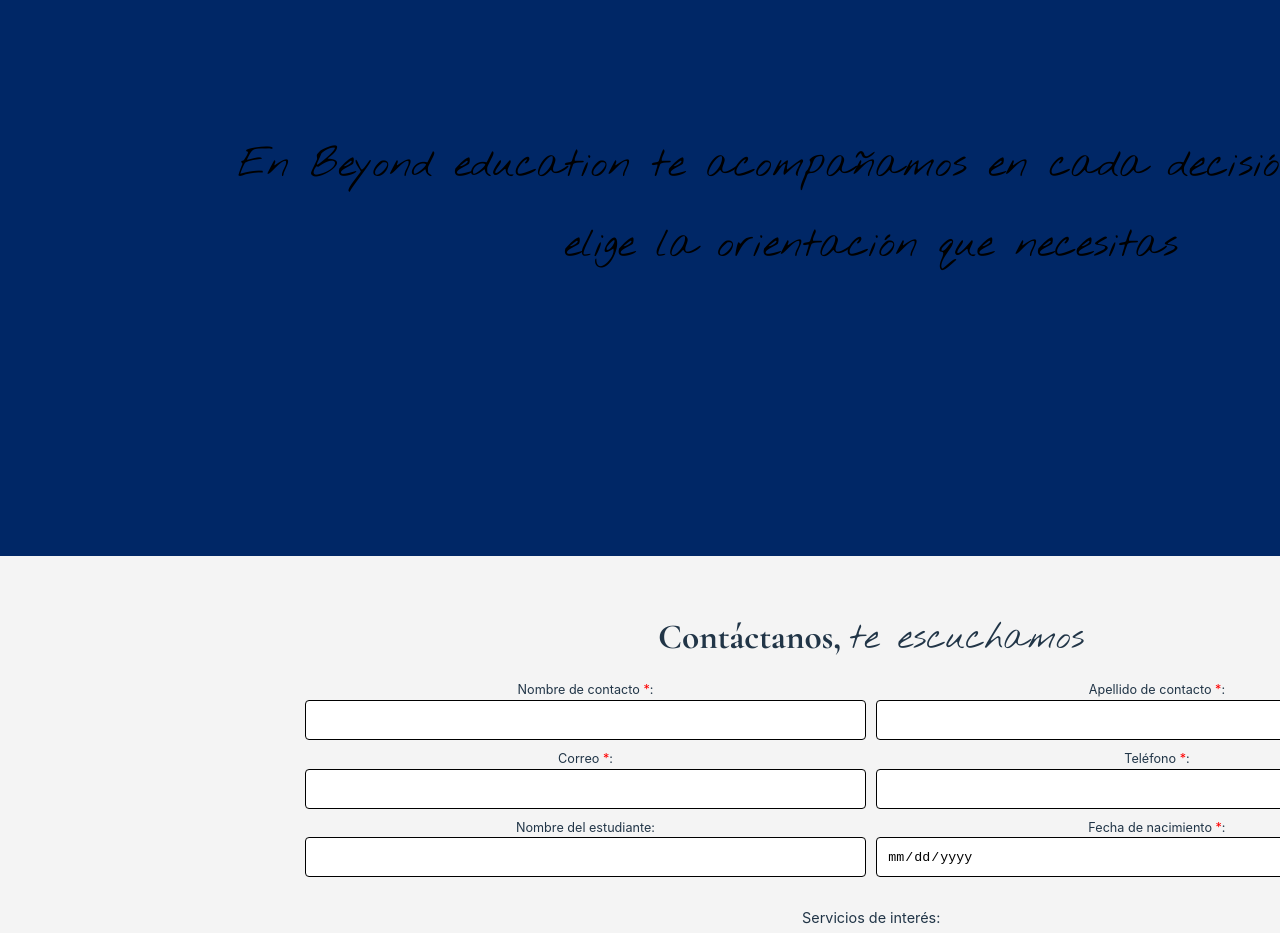
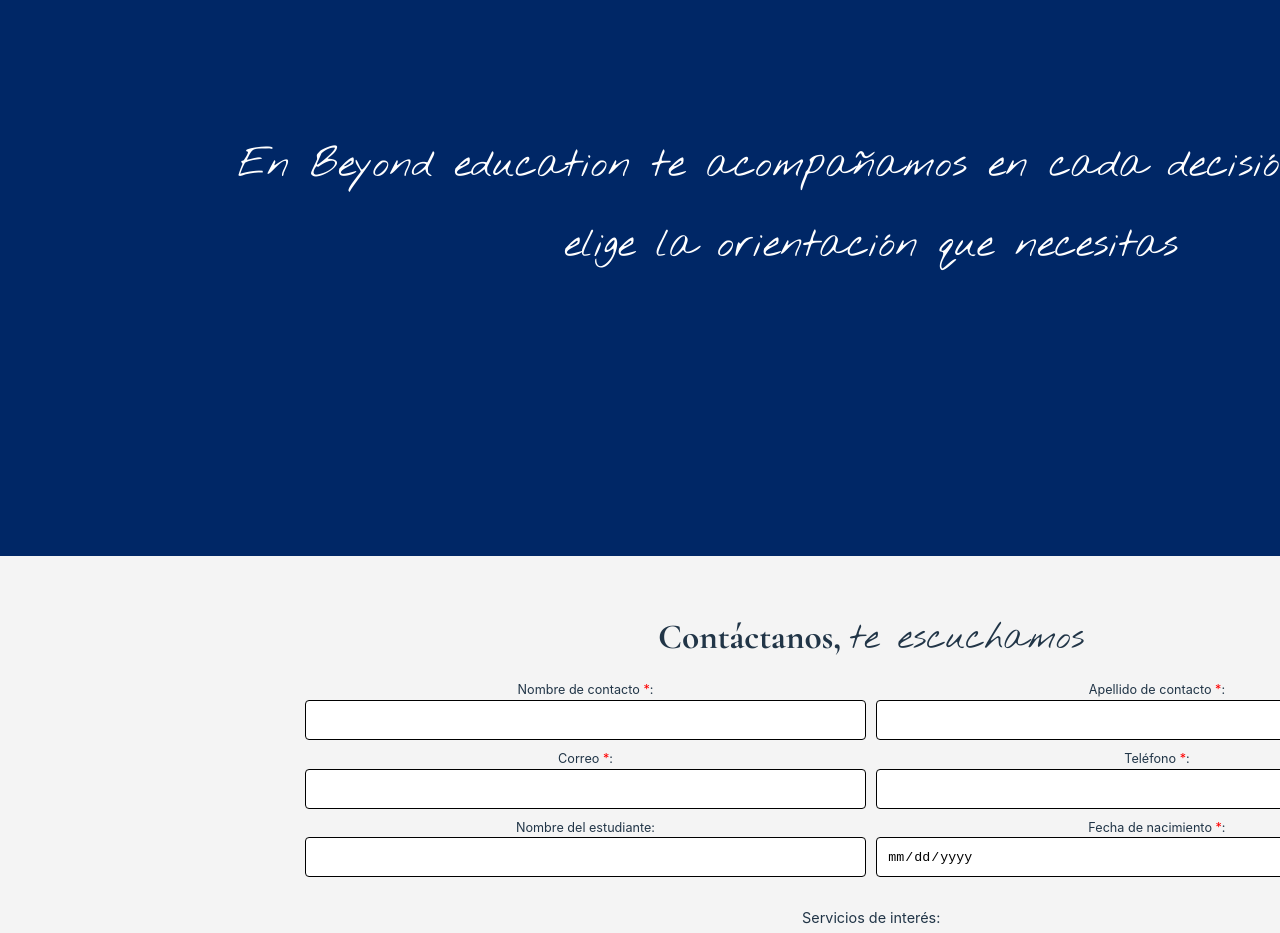
Before and after one commit to nicoDataCreator/fullstack, a React (Vite) app in the folder client/: page / in a window 1280 px wide. Shown: the part 1540-2473 px from the top of the page. Built offline with nearby package versions, Linux system fonts and the light colour scheme.

Commit message:
client/cambiar boton home

```diff
--- a/client/src/components/Main/Login/Login.jsx
+++ b/client/src/components/Main/Login/Login.jsx
@@ -21,7 +21,7 @@
               <label htmlFor="">Password
                 <span className="required">*</span>:
               </label>
-              <input type="text" placeholder="Password" />
+              <input type="password" placeholder="Password" />
             </article>
             <button className="botonsubmit" type="submit" >Submit</button>
             <button className="button-google-container">
--- a/client/src/components/Main/Signup/Signup.jsx
+++ b/client/src/components/Main/Signup/Signup.jsx
@@ -19,7 +19,7 @@
               <label htmlFor="">Password
                 <span className="required">*</span>:
               </label>
-              <input type="text" placeholder="Password" />
+              <input type="password" placeholder="Password" />
             </article>
             <button className="botonsubmit" type="submit" >Submit</button>
             <button className="button-google-container">
--- a/client/src/styles/components/_Contact.scss
+++ b/client/src/styles/components/_Contact.scss
@@ -3,6 +3,7 @@
 .section-form {
 
     background-color: $gris-formulario-fondos;
+
 
 
 
--- a/client/src/styles/components/_Home.scss
+++ b/client/src/styles/components/_Home.scss
@@ -87,8 +87,8 @@
         .segundafrase {
             margin: 10px 0;
             font-family: 'Nothing You Could Do', cursive;
-            color: black;
-            font-size: 28px;
+            color: white;
+            font-size: 24px;
         }
     }
 }
@@ -143,10 +143,10 @@
                     }
 
                     &.botoninfo {
-                        bottom: 150px;
+                        bottom: 80px;
                         right: 290px;
                         width: 250px;
-                        height: 40px;
+                        height: 50px;
                         transform: translate(0, 0);
                         background-color: $magenta;
                         color: white;
@@ -181,7 +181,7 @@
             .segundafrase {
                 margin: 10px 0;
                 font-family: 'Nothing You Could Do', cursive;
-                color: black;
+                color: white;
                 font-size: 28px;
             }
         }
@@ -275,7 +275,7 @@
             .segundafrase {
                 margin: 10px 0;
                 font-family: 'Nothing You Could Do', cursive;
-                color: black;
+                color: white;
                 font-size: 40px;
             }
         }
--- a/client/src/styles/components/_Login.scss
+++ b/client/src/styles/components/_Login.scss
@@ -61,12 +61,13 @@
                 }
             }
 
-            .boton-submit {
+            .botonsubmit {
                 width: 100%;
                 height: 40px;
-                color: $magenta;
+                background-color: $magenta;
+                color:white;
                 border: none;
-                border-radius: 4px;
+                border-radius: 8px;
                 cursor: pointer;
                 font-size: 1rem;
             }
--- a/client/src/styles/components/_Signup.scss
+++ b/client/src/styles/components/_Signup.scss
@@ -61,12 +61,13 @@
                 }
             }
 
-            .boton-submit {
+            .botonsubmit {
                 width: 100%;
                 height: 40px;
-                color: $magenta;
+                background-color: $magenta;
+                color:white;
                 border: none;
-                border-radius: 4px;
+                border-radius: 8px;
                 cursor: pointer;
                 font-size: 1rem;
             }
```
